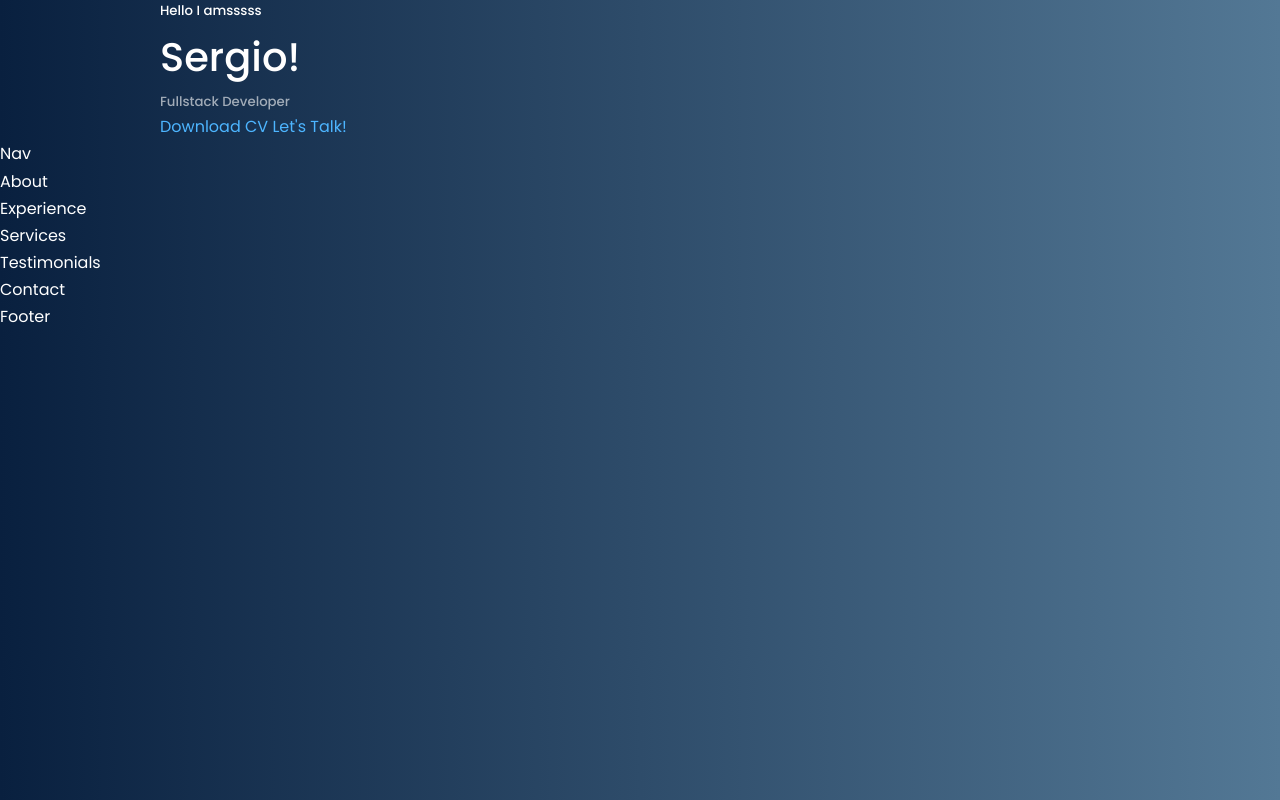
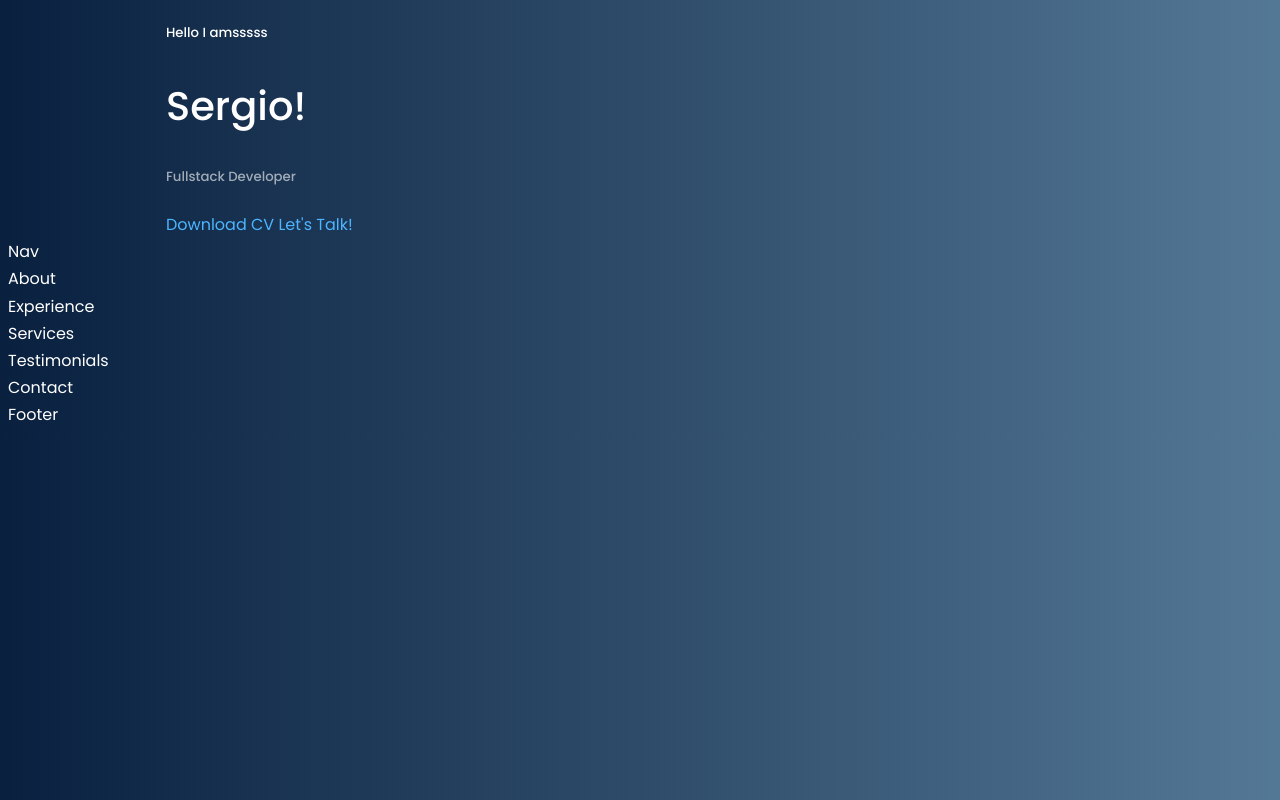
Before and after one commit to SergioPizarro/react-portfolio-website-1, a React (Create React App) app: page / in a window 1280 px wide. Built offline with nearby package versions, Linux system fonts and the light colour scheme.

Commit message:
change the margin in the general CSS file

```diff
--- a/src/index.css
+++ b/src/index.css
@@ -1,7 +1,7 @@
 @import url('https://fonts.googleapis.com/css2?family=Poppins:wght@300;400;500;600&display=swap');
 
 * {
-  margin : 0;
+  margin : 2;
   padding: 0;
   border: 0;
   outline: 0;
```
